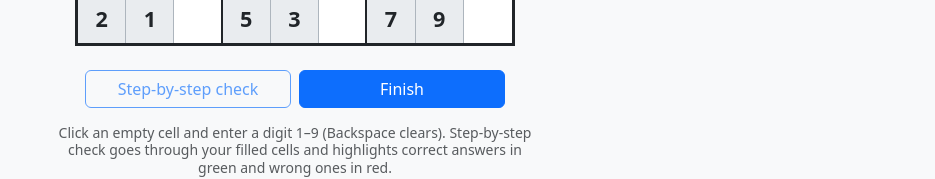
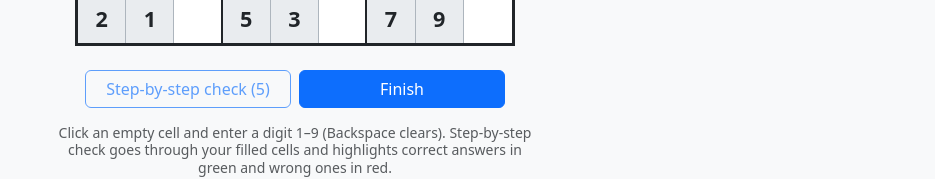
Before and after one commit to mhrubes/Sudoku, a React (Vite) app: page /hra/easy in a window 1280 px wide. Shown: the part 531-710 px from the top of the page, without its empty margins (345-1280 px from the left). Built offline with nearby package versions, Linux system fonts and the light colour scheme.

Commit message:
dalsi rozsireni

```diff
--- /dev/null
+++ b/src/config.ts
@@ -0,0 +1,29 @@
+import type { Difficulty } from './lib/sudoku'
+
+/** Výchozí počet postupných kontrol na hru, pokud chybí nebo je neplatná hodnota v .env */
+const DEFAULT_SEQUENTIAL_CHECKS = 5
+
+function parseSequentialLimit(raw: string | undefined): number {
+  if (raw === undefined || String(raw).trim() === '') {
+    return DEFAULT_SEQUENTIAL_CHECKS
+  }
+  const n = Number.parseInt(String(raw).trim(), 10)
+  if (!Number.isFinite(n) || n < 0) {
+    return DEFAULT_SEQUENTIAL_CHECKS
+  }
+  return Math.min(n, 9999)
+}
+
+/**
+ * Limity načtené z .env (Vite vyžaduje prefix VITE_).
+ * Soubor .env v kořeni projektu, viz .env.example
+ */
+export const sequentialCheckLimits: Record<Difficulty, number> = {
+  easy: parseSequentialLimit(import.meta.env.VITE_SEQUENTIAL_CHECK_EASY),
+  medium: parseSequentialLimit(import.meta.env.VITE_SEQUENTIAL_CHECK_MEDIUM),
+  hard: parseSequentialLimit(import.meta.env.VITE_SEQUENTIAL_CHECK_HARD),
+}
+
+export function getSequentialCheckLimit(difficulty: Difficulty): number {
+  return sequentialCheckLimits[difficulty]
+}
--- a/src/i18n/messages.ts
+++ b/src/i18n/messages.ts
@@ -23,6 +23,7 @@ export type MessageTree = {
     solved: string
     wrong: string
     sequentialNeedCells: string
+    sequentialExhausted: string
   }
   lang: {
     pickerAria: string
@@ -64,6 +65,8 @@ export const messages: Record<Locale, MessageTree> = {
       wrong: 'Řešení není správné. Zkuste to znovu.',
       sequentialNeedCells:
         'Nejdřív vyplňte alespoň jedno pole (mimo zadaná čísla).',
+      sequentialExhausted:
+        'Dobrý pokus, ale už jsi vyčerpal počet postupných kontrol pro tuto hru.',
     },
     lang: {
       pickerAria: 'Jazyk aplikace',
@@ -103,6 +106,8 @@ export const messages: Record<Locale, MessageTree> = {
       wrong: 'The solution is not correct. Try again.',
       sequentialNeedCells:
         'Fill at least one cell first (other than the given numbers).',
+      sequentialExhausted:
+        "Nice try, but you've used all step-by-step checks for this game.",
     },
     lang: {
       pickerAria: 'App language',
@@ -142,6 +147,8 @@ export const messages: Record<Locale, MessageTree> = {
       wrong: 'Riešenie nie je správne. Skúste to znova.',
       sequentialNeedCells:
         'Najprv vyplňte aspoň jedno pole (mimo zadané čísla).',
+      sequentialExhausted:
+        'Dobrý pokus, ale už si vyčerpal počet postupných kontrol pre túto hru.',
     },
     lang: {
       pickerAria: 'Jazyk aplikácie',
--- a/src/pages/Game.tsx
+++ b/src/pages/Game.tsx
@@ -1,6 +1,7 @@
 import { useCallback, useEffect, useMemo, useRef, useState } from 'react'
 import { Link, Navigate, useLocation, useParams } from 'react-router-dom'
 import { toast } from 'react-toastify'
+import { getSequentialCheckLimit } from '../config'
 import { useI18n } from '../i18n/I18nContext'
 import {
   type Difficulty,
@@ -32,6 +33,9 @@ function GameSessionView({ difficulty }: { difficulty: Difficulty }) {
   const [seqHints, setSeqHints] = useState<Record<string, SeqHint>>({})
   const [activePulse, setActivePulse] = useState<string | null>(null)
   const [sequentialRunning, setSequentialRunning] = useState(false)
+  const [sequentialUsesLeft, setSequentialUsesLeft] = useState(() =>
+    getSequentialCheckLimit(difficulty),
+  )
   const seqTimersRef = useRef<number[]>([])
 
   const clearSeqTimers = useCallback(() => {
@@ -127,6 +131,11 @@ function GameSessionView({ difficulty }: { difficulty: Difficulty }) {
   const handleSequentialCheck = useCallback(() => {
     if (locked) return
 
+    if (sequentialUsesLeft <= 0) {
+      toast.warning(t('toast.sequentialExhausted'), { position: 'top-center' })
+      return
+    }
+
     const cells: [number, number][] = []
     for (let r = 0; r < 9; r++) {
       for (let c = 0; c < 9; c++) {
@@ -142,6 +151,8 @@ function GameSessionView({ difficulty }: { difficulty: Difficulty }) {
       })
       return
     }
+
+    setSequentialUsesLeft((n) => Math.max(0, n - 1))
 
     clearSeqTimers()
     clearSeqHints()
@@ -170,7 +181,16 @@ function GameSessionView({ difficulty }: { difficulty: Difficulty }) {
     }
 
     schedule(0)
-  }, [clearSeqHints, clearSeqTimers, fixed, locked, solution, t, values])
+  }, [
+    clearSeqHints,
+    clearSeqTimers,
+    fixed,
+    locked,
+    sequentialUsesLeft,
+    solution,
+    t,
+    values,
+  ])
 
   const cellClass = useMemo(() => {
     return (r: number, c: number) => {
@@ -237,10 +257,17 @@ function GameSessionView({ difficulty }: { difficulty: Difficulty }) {
           <button
             type="button"
             className="btn btn-outline-primary text-wrap"
-            disabled={locked || isSolved || userFilledCount === 0}
+            disabled={
+              locked ||
+              isSolved ||
+              userFilledCount === 0 ||
+              sequentialUsesLeft <= 0
+            }
             onClick={handleSequentialCheck}
           >
-            {sequentialRunning ? t('game.checking') : t('game.sequential')}
+            {sequentialRunning
+              ? t('game.checking')
+              : `${t('game.sequential')} (${sequentialUsesLeft})`}
           </button>
           <button
             type="button"
```
Also changed, not shown: src/vite-env.d.ts (added, +11 -0 lines), 1 other file (tests, documents, lock files or other folders).
